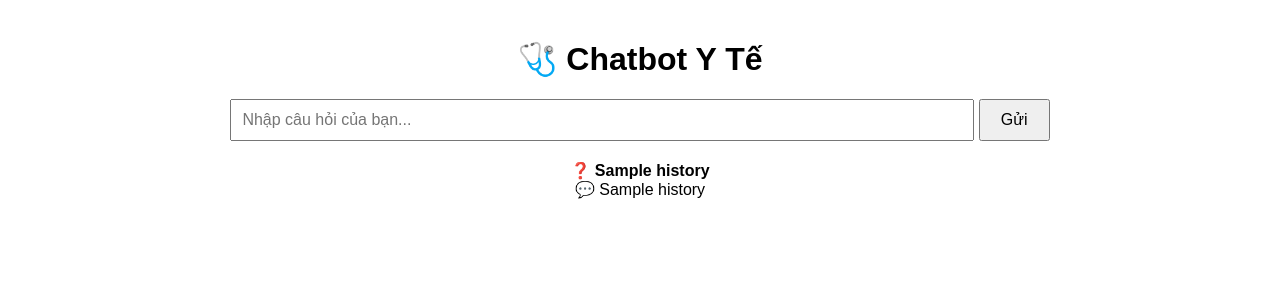
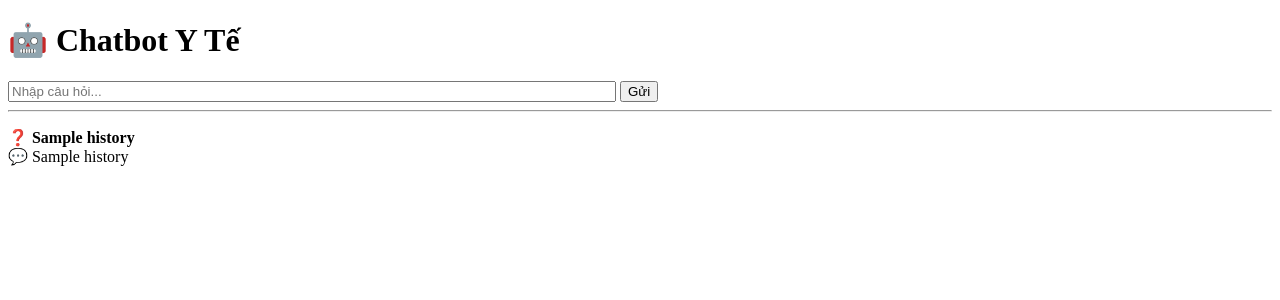
Before and after one commit to lekhanhson/chatbot-yte, a Flask app: template templates/index.html in a window 1280 px wide. Shown: the top 300 px of the page. Run offline with Flask 3, Linux system fonts and the light colour scheme; the template is opened without the code that fills it: most values are stand-ins (such as "Sample title", 1, 10 or a date in 2020); parts of the project's set-up code (start-up, migrations or seed data) failed here and were passed over.

Commit message:
Update index.html

```diff
--- a/templates/index.html
+++ b/templates/index.html
@@ -1,24 +1,18 @@
 <!DOCTYPE html>
 <html>
 <head>
+    <meta charset="UTF-8">
     <title>Chatbot Y Tế</title>
-    <style>
-        body { font-family: Arial; margin: 40px; text-align: center; }
-        input[type="text"] { width: 60%; padding: 10px; font-size: 16px; }
-        input[type="submit"] { padding: 10px 20px; font-size: 16px; }
-        .message { margin-top: 20px; }
-    </style>
 </head>
 <body>
-    <h1>🩺 Chatbot Y Tế</h1>
-    <form method="post">
-        <input name="question" type="text" placeholder="Nhập câu hỏi của bạn..." required>
-        <input type="submit" value="Gửi">
+    <h1>🤖 Chatbot Y Tế</h1>
+    <form method="POST">
+        <input type="text" name="question" style="width: 600px;" placeholder="Nhập câu hỏi..." required>
+        <button type="submit">Gửi</button>
     </form>
-    <div class="message">
-        {% for q, a in history %}
-            <p><strong>❓ {{ q }}</strong><br>💬 {{ a }}</p>
-        {% endfor %}
-    </div>
+    <hr>
+    {% for q, a in history %}
+        <p><strong>❓ {{ q }}</strong><br>💬 {{ a }}</p>
+    {% endfor %}
 </body>
 </html>
```
